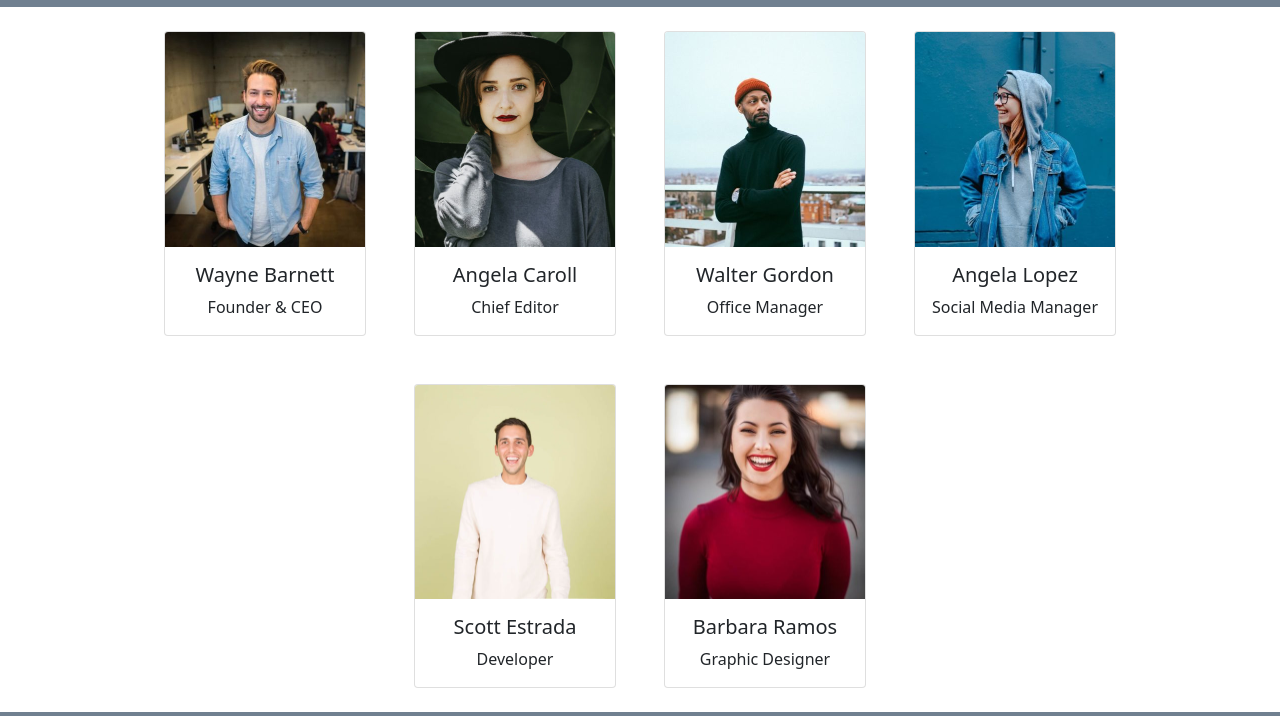
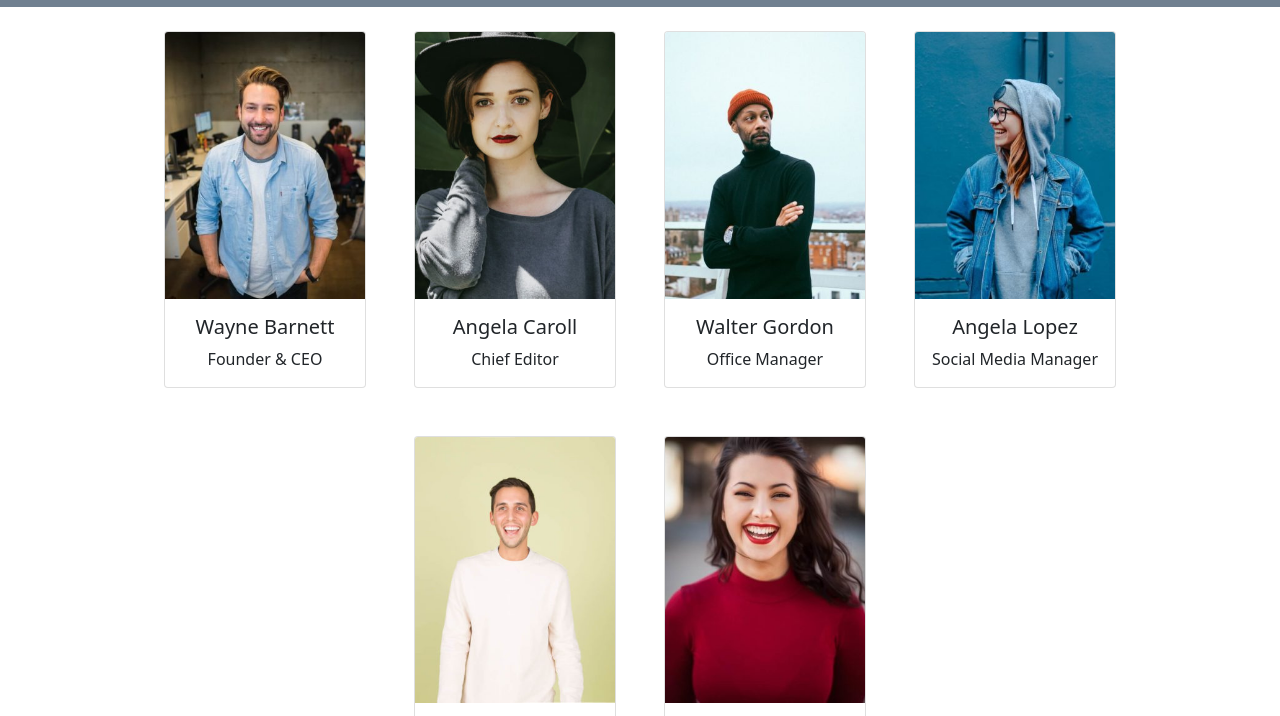
Before and after one commit to andrea-prina/js-our-team, a plain HTML site: page index.html in a window 1280 px wide. Shown: the part 57-773 px from the top of the page. Drawn offline with nearby package versions, Linux system fonts and the light colour scheme.

Commit message:
Fix formattazione img e clear form

```diff
--- a/css/style.css
+++ b/css/style.css
@@ -15,3 +15,9 @@
     width: calc((100% - 1.5rem * 2 * 4) / 4);
     margin: 1.5rem;
 }
+
+.img-fit {
+    object-fit: cover;
+    width: 100%;
+    aspect-ratio: 3/4;
+}
--- a/js/main.js
+++ b/js/main.js
@@ -47,14 +47,17 @@ const imgInput = document.getElementById("img-src");
 const submitCardBtn = document.getElementById("submit-card-button");
 
 submitCardBtn.addEventListener("click", function(){
-    console.log(nameInput.value);
-    console.log(roleInput.value);
-    console.log(imgInput.value);
+
     if(nameInput.value != "" && roleInput.value != "" && imgInput.value != ""){
         const nameInputValue = nameInput.value;
         const roleInputValue = roleInput.value;
         const imgInputValue = imgInput.value;
         createMemberCard(teamCardsWrapper, nameInputValue, roleInputValue, imgInputValue);
+
+        nameInput.value = "";
+        roleInput.value = "";
+        imgInput.value = "";
+
     }
 
 })
@@ -64,7 +67,7 @@ submitCardBtn.addEventListener("click", function(){
 function createMemberCard (parentHtmlElement, memberName, memberRole, memberImgSource){
     const memberCard = document.createElement("div");
     memberCard.classList.add("card", "ms_card-size", "text-center");
-    memberCard.innerHTML = `<img src="${memberImgSource}" class="card-img-top" alt="...">
+    memberCard.innerHTML = `<img src="${memberImgSource}" class="card-img-top img-fit" alt="...">
                             <div class="card-body">
                                 <h5 class="card-title">${memberName}</h5>
                                 <p class="card-text">${memberRole}</p>
```
